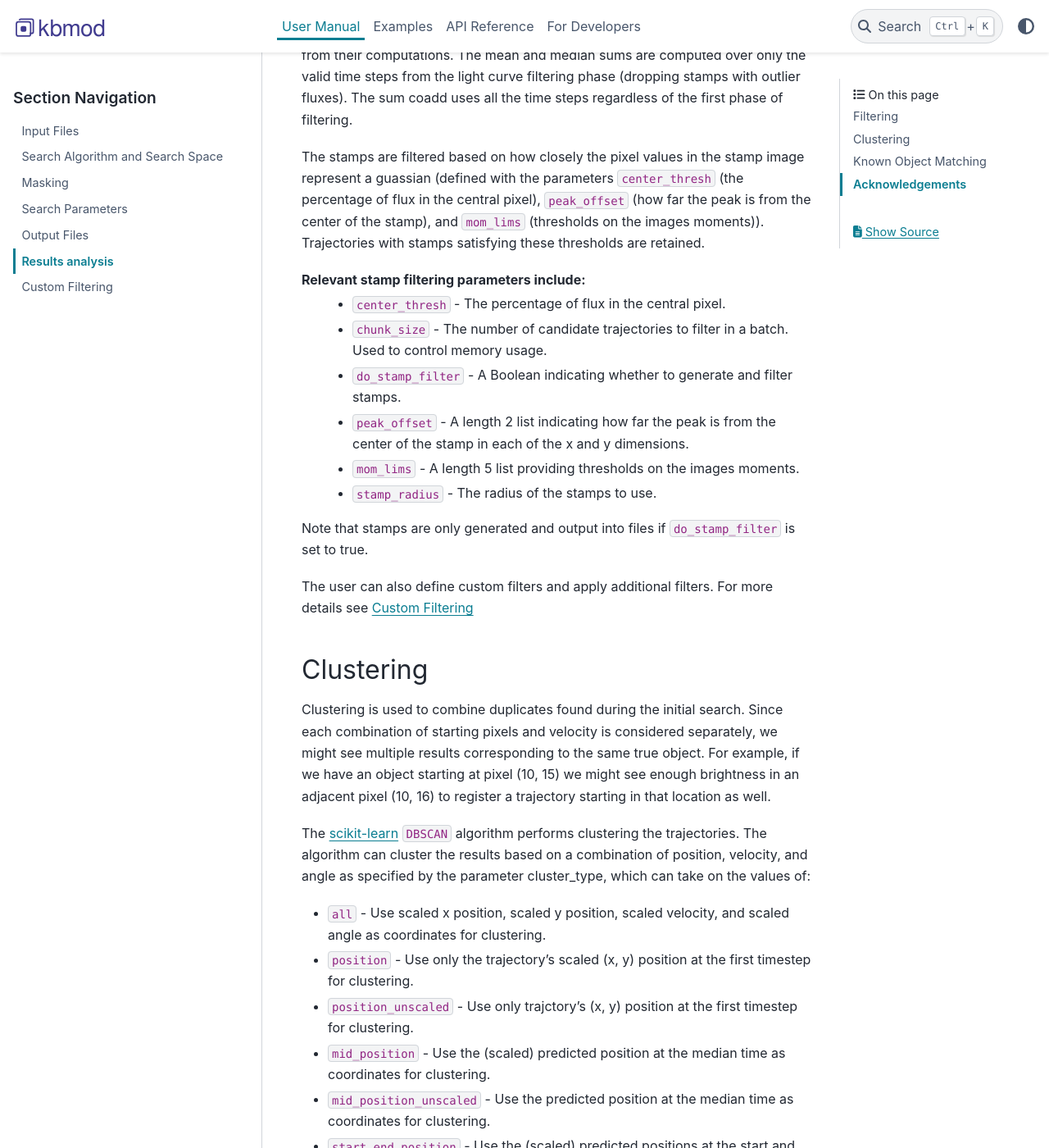
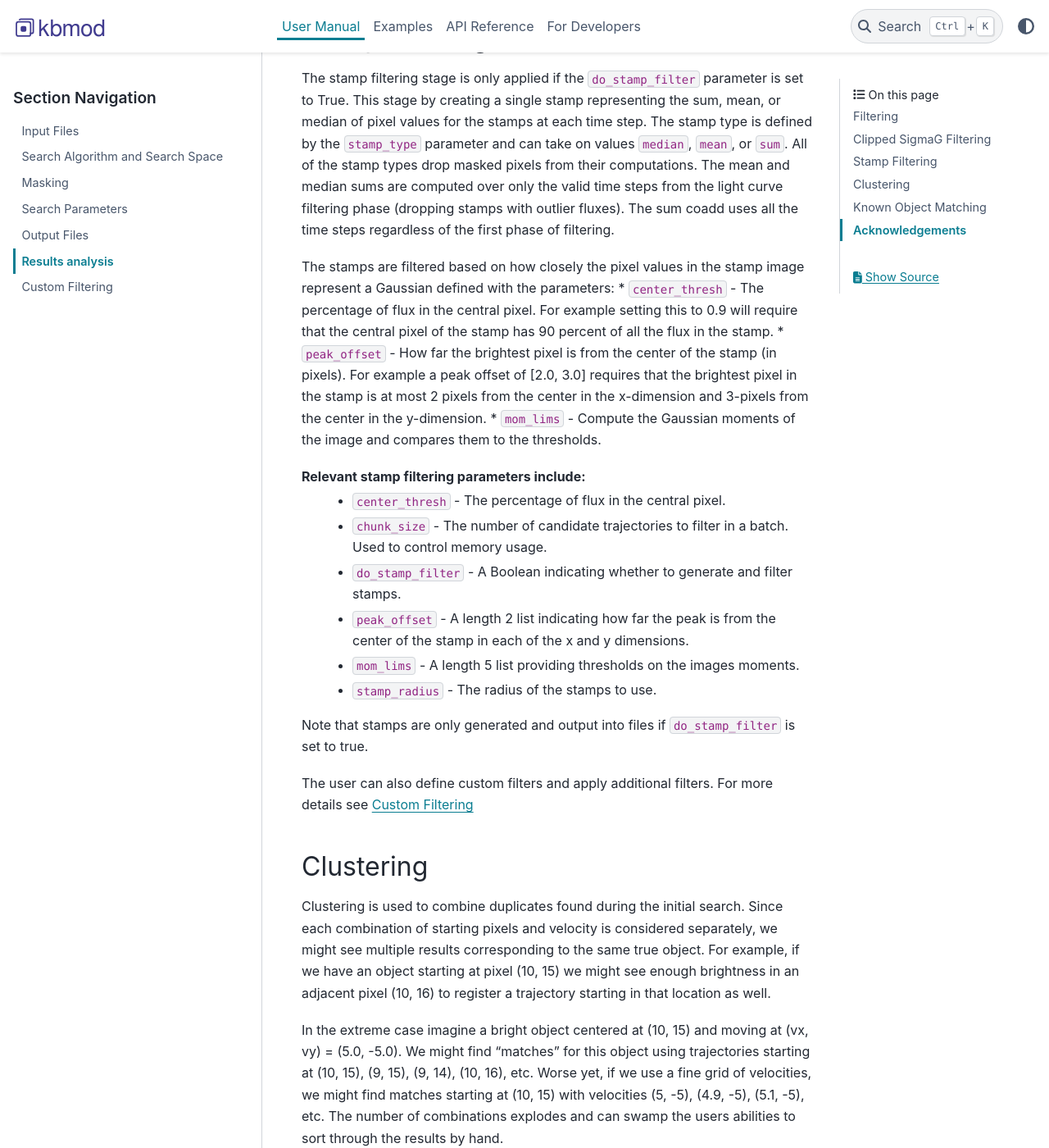
Before and after one commit to dirac-institute/kbmod, a Sphinx documentation site: the page built from docs/source/user_manual/results_filtering.rst, in a window 1280 px wide and 1400 px high, scrolled down 1121 px. Shown: the whole window at 82% size. Built offline with Sphinx 7.4.7 and the PyData theme 0.15.4, drawn with Linux system fonts in a browser that asks for light colours; pages that are not in the unit, such as notebooks, are missing from menus; some of the changed text lies outside the part shown.

Commit message:
Update filtering documentation.

```diff
--- a/docs/source/user_manual/results_filtering.rst
+++ b/docs/source/user_manual/results_filtering.rst
@@ -9,6 +9,9 @@
 
 KBMOD uses two stages of filtering to reduce the number of candidate trajectories. The first stage uses the candidate trajectory's light curve and the second uses the coadded stamp generated from the trajectory's predicted positions.
 
+Clipped SigmaG Filtering
+------------------------
+
 During the light curve filtering phase, KBMOD computes the predicted positions at each time steps, assembles a light curve, and looks for statistical outliers along this light curve using clipped-sigmaG filtering. This function identifies outlier points along the likelihood curve and marks them as invalid points. The candidate's overall likelihood is recomputed using only the valid points. The entire candidate trajectory is filtered if less than three valid points remain or the new likelihood is below the threshold defined by the ``lh_level`` parameter. Additional parameters, such as ``sigmaG_lims`` are used to control the light curve filtering.
 
 Relevant light curve filtering parameters include:
@@ -19,9 +22,15 @@
  * ``max_lh`` - The maximum likelihood to keep.
  * ``sigmaG_lims`` - The percentiles for sigmaG filtering (default of [25, 75]).
 
-The stamp filtering stage is only applied if the ``do_stamp_filter`` parameter is set to True. This stage by creating a single stamp representing the sum, mean, or median of pixel values for the stamps at each time step. The stamp type is defined by the ``stamp_type`` parameter and can take on values ``median``, ``cpp_median``, ``cpp_mean``, ``parallel_sum``, or ``sum``. All of the stamp types drop masked pixels from their computations. The mean and median sums are computed over only the valid time steps from the light curve filtering phase (dropping stamps with outlier fluxes). The sum coadd uses all the time steps regardless of the first phase of filtering.
+Stamp Filtering
+---------------
 
-The stamps are filtered based on how closely the pixel values in the stamp image represent a guassian (defined with the parameters ``center_thresh`` (the percentage of flux in the central pixel), ``peak_offset`` (how far the peak is from the center of the stamp), and ``mom_lims`` (thresholds on the images moments)). Trajectories with stamps satisfying these thresholds are retained.
+The stamp filtering stage is only applied if the ``do_stamp_filter`` parameter is set to True. This stage by creating a single stamp representing the sum, mean, or median of pixel values for the stamps at each time step. The stamp type is defined by the ``stamp_type`` parameter and can take on values ``median``, ``mean``, or ``sum``. All of the stamp types drop masked pixels from their computations. The mean and median sums are computed over only the valid time steps from the light curve filtering phase (dropping stamps with outlier fluxes). The sum coadd uses all the time steps regardless of the first phase of filtering.
+
+The stamps are filtered based on how closely the pixel values in the stamp image represent a Gaussian defined with the parameters:
+* ``center_thresh`` - The percentage of flux in the central pixel. For example setting this to 0.9 will require that the central pixel of the stamp has 90 percent of all the flux in the stamp.
+* ``peak_offset`` - How far the brightest pixel is from the center of the stamp (in pixels). For example a peak offset of [2.0, 3.0] requires that the brightest pixel in the stamp is at most 2 pixels from the center in the x-dimension and 3-pixels from the center in the y-dimension.
+* ``mom_lims`` - Compute the Gaussian moments of the image and compares them to the thresholds.
 
 Relevant stamp filtering parameters include:
  * ``center_thresh`` - The percentage of flux in the central pixel.
@@ -40,6 +49,10 @@
 ----------
 
 Clustering is used to combine duplicates found during the initial search. Since each combination of starting pixels and velocity is considered separately, we might see multiple results corresponding to the same true object. For example, if we have an object starting at pixel (10, 15) we might see enough brightness in an adjacent pixel (10, 16) to register a trajectory starting in that location as well.
+
+In the extreme case imagine a bright object centered at (10, 15) and moving at (vx, vy) = (5.0, -5.0). We might find "matches" for this object using trajectories starting at (10, 15), (9, 15), (9, 14), (10, 16), etc. Worse yet, if we use a fine grid of velocities, we might find matches starting at (10, 15) with velocities (5, -5), (4.9, -5), (5.1, -5), etc. The number of combinations explodes and can swamp the users abilities to sort through the results by hand.
+
+But how do we tell which trajectories are "close"? If we only look at the pixel locations at a given time point (event t=0), we might combined two trajectories with very different velocities that happen to pass near the same pixel at that time. Even if this is not likely for real objects, we might merge a real object with a noisy false detection.
 
 The `scikit-learn <https://scikit-learn.org/stable/>`_ ``DBSCAN`` algorithm performs clustering the trajectories. The algorithm can cluster the results based on a combination of position, velocity, and angle as specified by the parameter cluster_type, which can take on the values of:
 
```
